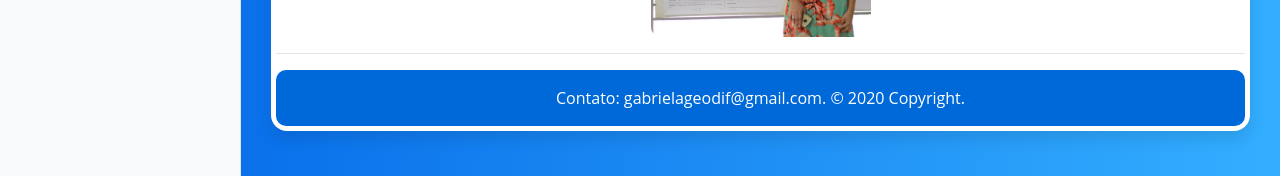
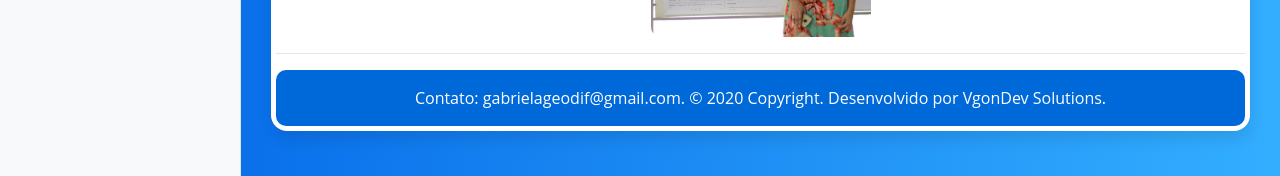
Before and after one commit to vinisouzax/siteGabriela-frontend, a React (Create React App) app: page / in a window 1280 px wide. Shown: the part 707-883 px from the top of the page. Built offline with nearby package versions, Linux system fonts and the light colour scheme; no server answers.

Commit message:
metatags e vgondev

```diff
--- a/public/index.html
+++ b/public/index.html
@@ -6,6 +6,8 @@
     <meta name="keywords" content="gabrielasilva, gabrielageodif,
     gabriela geometria diferencial, análise no r^n, geometria diferencial,
     heroku, gabriela heroku, resoluções manfredo, livro geometria diferencial carmo" />
+    <meta name="description" content="Site Gabriela Silva Geometria Diferencial">
+    <meta name="author" content="Gabriela Silva">
 
     <title>Gabriela Silva</title>
 
--- a/src/pages/Main/index.js
+++ b/src/pages/Main/index.js
@@ -29,7 +29,7 @@ export default function Main(){
                                 <footer class="page-footer font-small blue footerMain">
                                     <div class="footer-copyright text-center py-3">
                                     Contato: gabrielageodif@gmail.com.
-                                    © {(new Date().getFullYear())} Copyright.
+                                    © {(new Date().getFullYear())} Copyright. Desenvolvido por VgonDev Solutions.
                                     </div>
                                 </footer>
                             </div>
```
